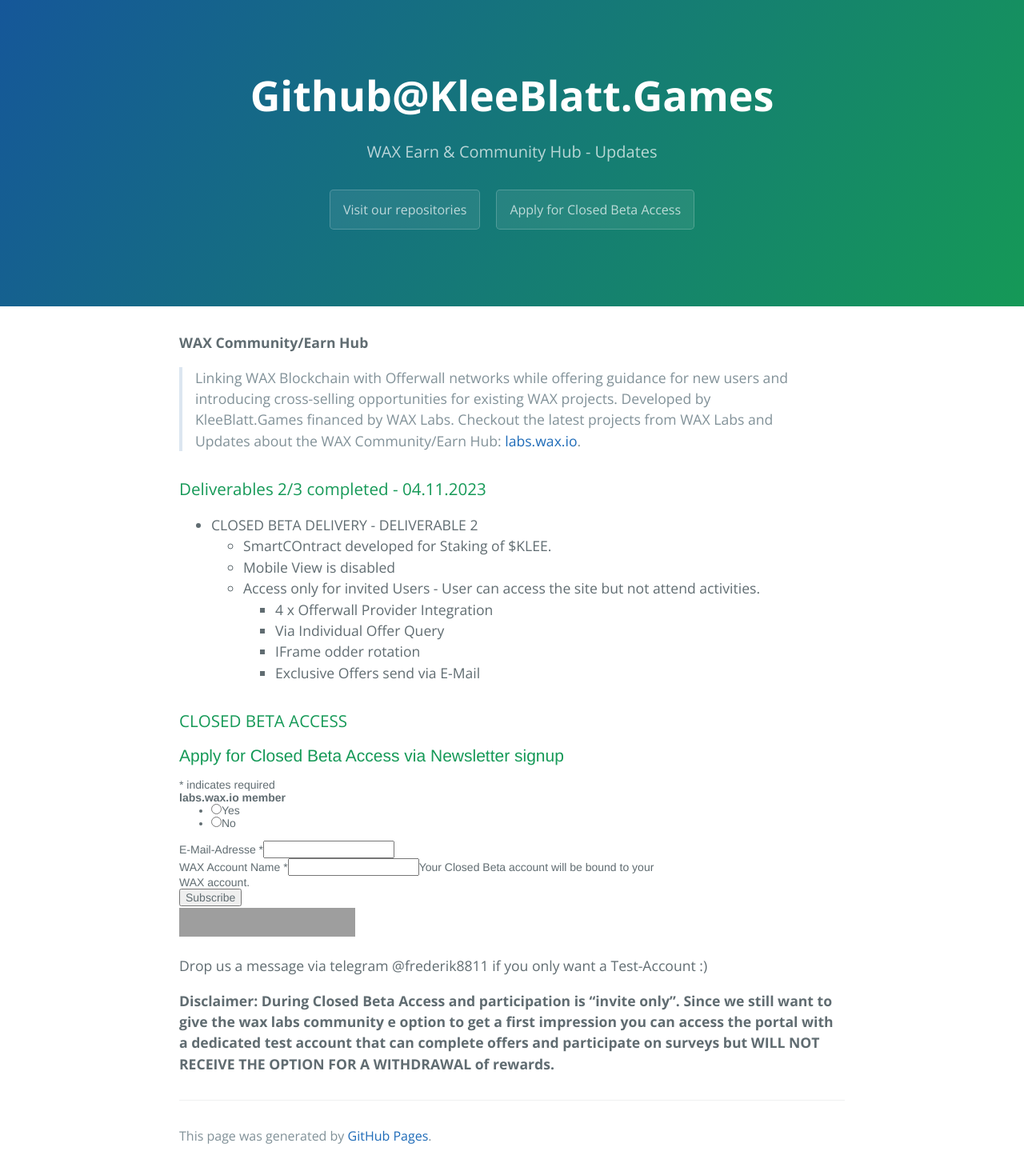
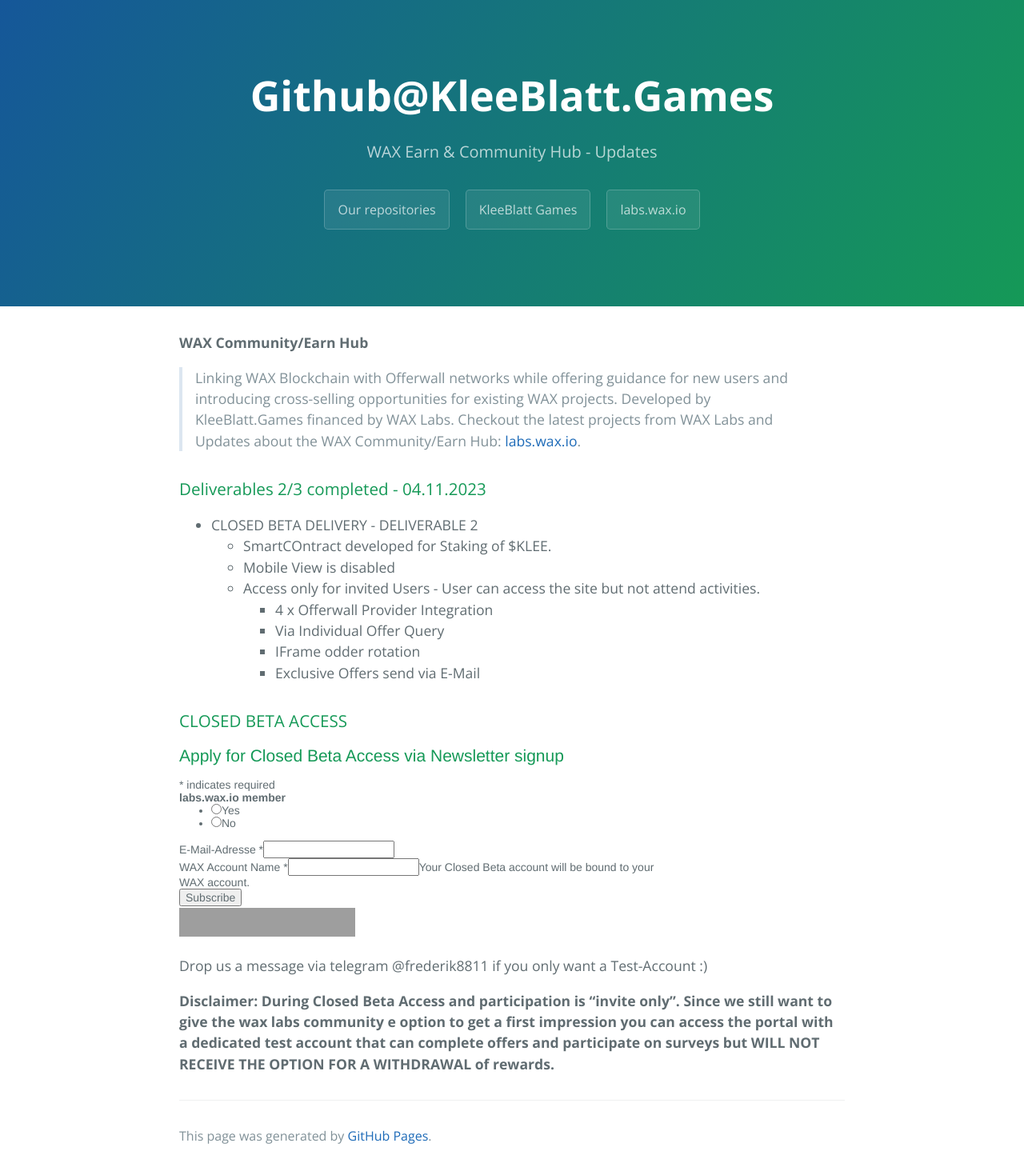
Before and after one commit to KleeblattGames/KleeblattGames.github.io, a Jekyll site: the page built from index.md, in a window 1280 px wide. Shown: the whole page at 80% size. Built offline with Jekyll 4.4.1, drawn with Linux system fonts in a browser that asks for light colours; comment, search, counter and statistics services are not loaded; grey boxes are pictures that could not be loaded.

Commit message:
Update default.html

```diff
--- a/_layouts/default.html
+++ b/_layouts/default.html
@@ -22,8 +22,9 @@
         <a href="{{ site.github.repository_url }}" class="btn">View on GitHub</a>
       {% endif %}
       {% if site.show_downloads %}
-        <a href="https://github.com/KleeblattGames" class="btn">Visit our repositories</a>
-        <a href="{{ site.github.tar_url }}" class="btn">Apply for Closed Beta Access</a>
+        <a href="https://github.com/KleeblattGames" class="btn">Our repositories</a>
+        <a href="https://kleeblatt.games" class="btn">KleeBlatt Games</a>
+        <a href="https://labs.wax.io" class="btn">labs.wax.io</a>
       {% endif %}
     </header>
 
```
